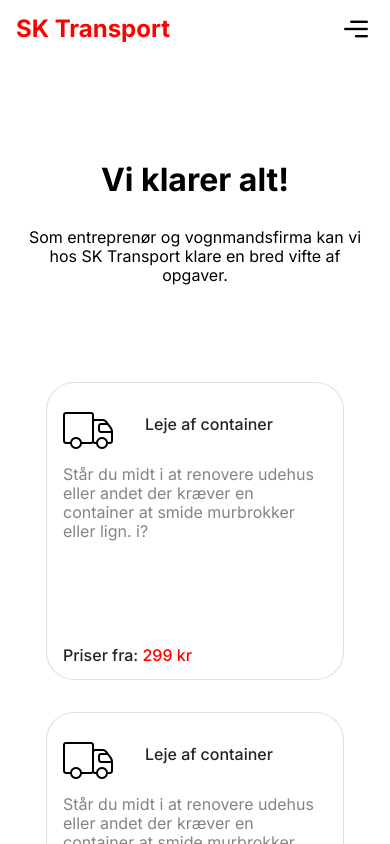
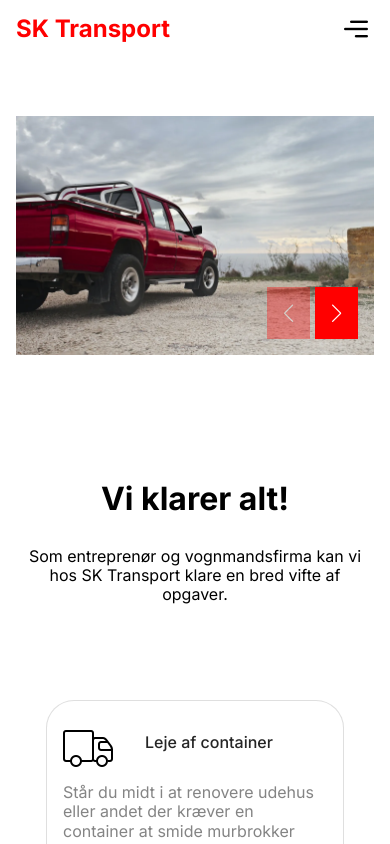
Before and after one commit to Steffen-Svenningsen/sk-transport, a Vue app: page / in a window 390 px wide. Shown: the top 844 px of the page. Built offline with nearby package versions, Linux system fonts and the light colour scheme.

Commit message:
Add stock image, install swiper and implement it, style swiper

```diff
--- a/package.json
+++ b/package.json
@@ -12,6 +12,7 @@
   "dependencies": {
     "reset-css": "^5.0.2",
     "sass": "^1.64.1",
+    "swiper": "^10.2.0",
     "vue": "^3.3.4",
     "vue-router": "^4.2.4"
   },
--- a/src/assets/main.sass
+++ b/src/assets/main.sass
@@ -25,6 +25,42 @@ $grey: #d9d9d9
             width: 100%
             height: auto
 
+.swiper-button-prev,
+.swiper-button-next
+    background: $red
+    padding: 16px
+    color: $white !important
+
+    &::after
+        font-size: 28px !important
+
+.swiper-button-next
+    top: auto !important
+    bottom: 32px !important
+    right: 32px !important
+
+.swiper-button-prev
+    top: auto !important
+    left: auto !important
+    bottom: 32px !important
+    right: 96px !important
+
+
+@media (max-width: 780px)
+    .swiper-button-next,
+    .swiper-button-prev
+        bottom: 16px !important
+        padding: 4px 8px !important
+
+        &::after
+            font-size: 18px !important
+
+    .swiper-button-next
+        right: 16px !important
+
+    .swiper-button-prev
+        right: 64px !important
+
 @media (max-width: 950px)
     .page, section, footer
         padding: 64px 16px !important
--- a/src/main.js
+++ b/src/main.js
@@ -4,6 +4,9 @@ import { createApp } from 'vue'
 import App from './App.vue'
 import router from './router'
 import "reset-css"
+import { register } from 'swiper/element/bundle';
+
+register();
 
 const app = createApp(App)
 
--- a/src/views/HomeView.vue
+++ b/src/views/HomeView.vue
@@ -1,9 +1,29 @@
 <script setup>
 import ServiceBox from '../components/ServiceBox.vue';
+import { Swiper, SwiperSlide } from 'swiper/vue';
+import 'swiper/css';
+import 'swiper/css/navigation';
+import { Navigation } from 'swiper/modules'
+
+const changeSlide = () => {
+  return {
+    modules: [Navigation]
+  }
+}
 </script>
 
 <template>
   <main>
+    <section class="hero-section">
+      <swiper class="my-swiper" css-mode="true" :navigation="true" :modules="changeSlide().modules" space-between="32px" :slides-per-view="1">
+        <swiper-slide><img src="@/assets/images/brand-image.webp" width="1440" height="760" alt="Truck"></swiper-slide>
+        <swiper-slide>Slide 2</swiper-slide>
+        <swiper-slide>Slide 3</swiper-slide>
+        <swiper-slide>Slide 4</swiper-slide>
+        <swiper-slide>Slide 5</swiper-slide>
+        <swiper-slide>Slide 6</swiper-slide>
+      </swiper>
+    </section>
     <section class="service-section">
       <h1 class="title">Vi klarer alt!</h1>
       <p class="subtitle">Som entreprenør og vognmandsfirma kan vi hos SK Transport klare en bred vifte af opgaver.</p>
@@ -66,6 +86,20 @@ import ServiceBox from '../components/ServiceBox.vue';
 <style lang="sass" scoped>
 @import @/assets/main.sass
 
+.hero-section
+  padding-top: 16px !important
+
+  .my-swiper
+    height: auto
+    max-width: 1440px
+    margin: 0 auto
+
+    .swiper-slide
+      width: 100%
+      height: auto
+      display: grid
+      place-items: center
+
 .service-section
   position: relative
 
```
Also changed, not shown: src/assets/images/brand-image.webp (added), 1 other file (tests, documents, lock files or other folders).
